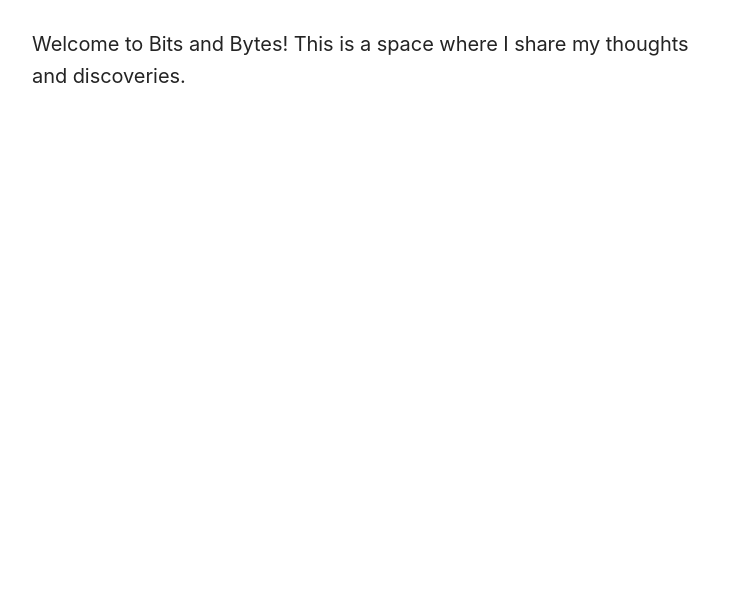
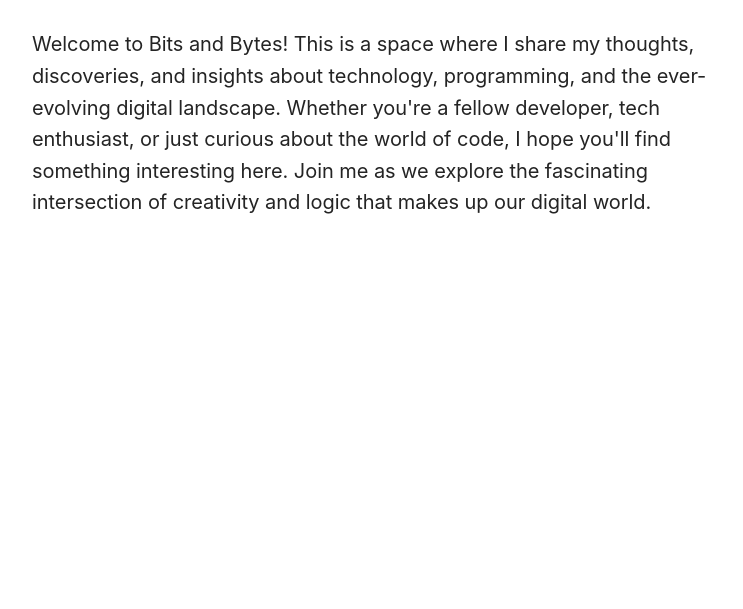
Before and after one commit to shpiyu/bitsandbytes, a plain HTML site: page about.html in a window 1280 px wide. Shown: the part 191-800 px from the top of the page, without its empty margins (268-1011 px from the left). Drawn offline with Linux system fonts and the light colour scheme.

Commit message:
use constants

```diff
--- a/about.html
+++ b/about.html
@@ -3,20 +3,19 @@
 <head>
     <meta charset="UTF-8">
     <meta name="viewport" content="width=device-width, initial-scale=1.0">
-    <title>About - Bits and Bytes</title>
+    <title id="page-title">About - Bits and Bytes</title>
     <link rel="stylesheet" href="styles.css">
 </head>
 <body>
     <header>
         <div class="container">
             <div>
-                <h1><a href="index.html">Bits and Bytes</a></h1>
-                <p class="subtitle">Exploring the digital world, one byte at a time</p>
+                <h1><a href="index.html" id="header-title">Bits and Bytes</a></h1>
+                <p class="subtitle" id="header-subtitle">Exploring the digital world, one byte at a time</p>
             </div>
             <nav>
                 <ul>
-                    <li><a href="index.html">Home</a></li>
-                    <li><a href="about.html" class="active">About</a></li>
+                    <!-- Navigation will be populated by constants.js -->
                 </ul>
             </nav>
         </div>
@@ -25,7 +24,7 @@
     <main class="container">
         <div class="about-content">
             <h2>About</h2>
-            <p>Welcome to Bits and Bytes! This is a space where I share my thoughts and discoveries.</p>
+            <p><!-- Content will be populated by constants.js --></p>
         </div>
     </main>
 
@@ -33,9 +32,17 @@
         <div class="container">
             <div class="contact">
                 <h3>Contact</h3>
-                <p>Email: <a href="mailto:piyushranjan95@gmail.com">piyushranjan95@gmail.com</a></p>
+                <p>Email: <a href="mailto:placeholder@example.com" id="contact-email">placeholder@example.com</a></p>
             </div>
         </div>
     </footer>
+
+    <script src="constants.js"></script>
+    <script>
+        // Initialize page with constants
+        document.addEventListener('DOMContentLoaded', function() {
+            initializePage('about', 'About');
+        });
+    </script>
 </body>
 </html>
--- /dev/null
+++ b/constants.js
@@ -0,0 +1,99 @@
+// Blog configuration constants
+const BLOG_CONFIG = {
+    title: "Bits and Bytes",
+    subtitle: "Exploring the digital world, one byte at a time",
+    email: "piyushranjan95@gmail.com",
+    author: "Piyush Ranjan",
+    baseUrl: "https://shpiyu.github.io/bitsandbytes/",
+
+    // Navigation items
+    navigation: [
+        { name: "Home", href: "index.html", id: "home" },
+        { name: "About", href: "about.html", id: "about" }
+    ],
+
+    // About page content
+    aboutContent: "Welcome to Bits and Bytes! This is a space where I share my thoughts, discoveries, and insights about technology, programming, and the ever-evolving digital landscape. Whether you're a fellow developer, tech enthusiast, or just curious about the world of code, I hope you'll find something interesting here. Join me as we explore the fascinating intersection of creativity and logic that makes up our digital world."
+};
+
+// Function to update page title
+function updatePageTitle(pageTitle = '') {
+    const title = pageTitle ? `${pageTitle} - ${BLOG_CONFIG.title}` : BLOG_CONFIG.title;
+    const titleElement = document.getElementById('page-title');
+    if (titleElement) {
+        titleElement.textContent = title;
+    }
+    document.title = title;
+}
+
+// Function to populate header
+function populateHeader() {
+    const headerTitle = document.getElementById('header-title');
+    const headerSubtitle = document.getElementById('header-subtitle');
+
+    if (headerTitle) {
+        headerTitle.textContent = BLOG_CONFIG.title;
+        headerTitle.href = BLOG_CONFIG.navigation[0].href;
+    }
+
+    if (headerSubtitle) {
+        headerSubtitle.textContent = BLOG_CONFIG.subtitle;
+    }
+}
+
+// Function to populate navigation
+function populateNavigation(currentPage = '') {
+    const navList = document.querySelector('nav ul');
+    if (!navList) return;
+
+    navList.innerHTML = '';
+
+    BLOG_CONFIG.navigation.forEach(item => {
+        const li = document.createElement('li');
+        const a = document.createElement('a');
+        a.href = item.href;
+        a.textContent = item.name;
+
+        if (currentPage === item.id) {
+            a.classList.add('active');
+        }
+
+        li.appendChild(a);
+        navList.appendChild(li);
+    });
+}
+
+// Function to populate footer
+function populateFooter() {
+    const contactEmail = document.getElementById('contact-email');
+    if (contactEmail) {
+        contactEmail.href = `mailto:${BLOG_CONFIG.email}`;
+        contactEmail.textContent = BLOG_CONFIG.email;
+    }
+}
+
+// Function to populate about content
+function populateAboutContent() {
+    const aboutText = document.querySelector('.about-content p');
+    if (aboutText) {
+        aboutText.textContent = BLOG_CONFIG.aboutContent;
+    }
+}
+
+// Initialize page with constants
+function initializePage(currentPage = '', pageTitle = '') {
+    updatePageTitle(pageTitle);
+    populateHeader();
+    populateNavigation(currentPage);
+    populateFooter();
+
+    // Page-specific initialization
+    if (currentPage === 'about') {
+        populateAboutContent();
+    }
+}
+
+// Export for use in other files
+if (typeof module !== 'undefined' && module.exports) {
+    module.exports = { BLOG_CONFIG, initializePage };
+}
```
Also changed, not shown: index.html (+12 -6 lines), post.html (+9 -6 lines), post.js (+13 -3 lines).
